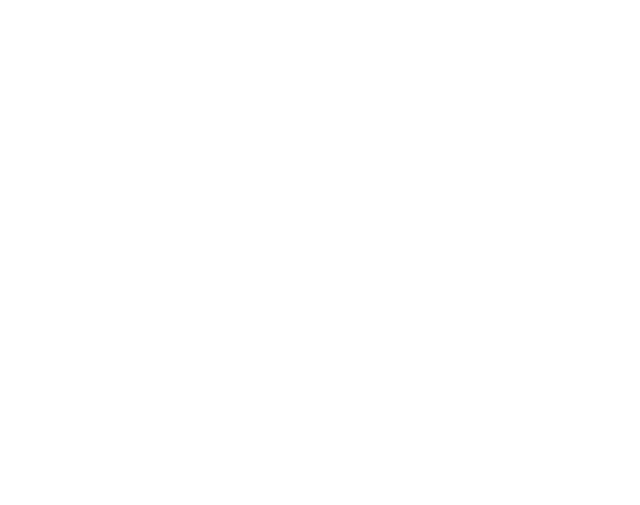
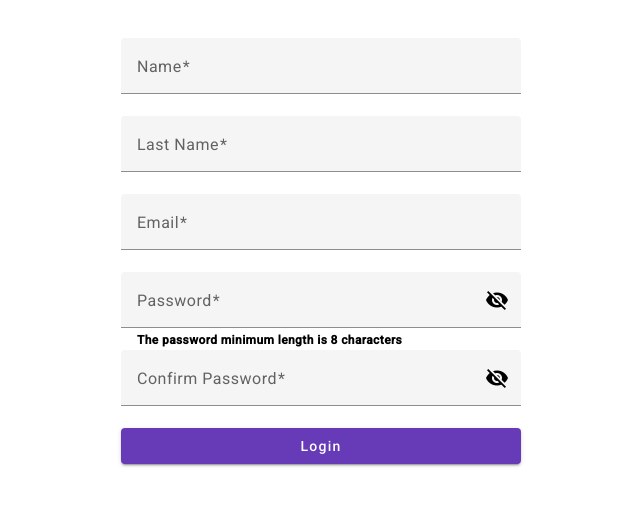
Before and after one commit to persset/budget, an Angular app: page /signup in a window 1280 px wide. Before the commit this address led to /. Shown: the part 149-654 px from the top of the page, without its empty margins (319-959 px from the left). Built offline with nearby package versions, Linux system fonts and the light colour scheme.

Commit message:
Add: Start signup page design

```diff
--- a/src/app/app-routing.module.ts
+++ b/src/app/app-routing.module.ts
@@ -1,9 +1,13 @@
 import { NgModule } from '@angular/core';
-import { CommonModule } from '@angular/common';
 import { RouterModule, Routes } from '@angular/router';
 import { LoginComponent } from './login/login.component';
+import { SignupComponent } from './signup/signup.component';
 
-const routes: Routes = [{ path: 'login', component: LoginComponent }];
+const routes: Routes = [
+  { path: '', component: LoginComponent },
+  { path: 'signup', component: SignupComponent, title: 'Signup' },
+  { path: '**', component: LoginComponent },
+];
 
 @NgModule({
   imports: [RouterModule.forRoot(routes)],
--- /dev/null
+++ b/src/app/signup/signup.component.css
@@ -0,0 +1,15 @@
+#form-container {
+    display: flex;
+    justify-content: center;
+    align-items: center;
+    vertical-align: middle;
+    min-height: 100vh;
+}
+
+.form-fields {
+    width: 50vh;
+}
+
+#login-button {
+    width: 50vh;
+}
--- /dev/null
+++ b/src/app/signup/signup.component.html
@@ -0,0 +1,43 @@
+<div id="form-container">
+    <form id="sign-up-form">
+        <mat-form-field class="form-fields">
+            <mat-label>Name</mat-label>
+            <input matInput placeholder="Name" required>
+        </mat-form-field>
+        <br>
+        <mat-form-field class="form-fields">
+            <mat-label>Last Name</mat-label>
+            <input matInput placeholder="Last Name" required>
+        </mat-form-field>
+        <br>
+        <mat-form-field class="form-fields">
+            <mat-label>Email</mat-label>
+            <input matInput placeholder="Email" required [formControl]="emailFormControl" [errorStateMatcher]="matcher">
+            <mat-error *ngIf="emailFormControl.hasError('email') && !emailFormControl.hasError('required')">Please enter
+                a valid email adresss</mat-error>
+            <mat-error *ngIf="emailFormControl.hasError('required')">Email is <strong>required</strong></mat-error>
+        </mat-form-field>
+        <br>
+        <mat-form-field class="form-fields">
+            <mat-label>Password</mat-label>
+            <input matInput placeholder="Password" required [type]="hidePass ? 'password' : 'text'"
+                [formControl]="passwordFormControl" [errorStateMatcher]="matcher">
+            <mat-icon matSuffix (click)="hidePass = !hidePass">{{hidePass ? 'visibility_off' : 'visibility'}}</mat-icon>
+            <mat-hint align="start"><strong>The password minimum length is 8 characters</strong></mat-hint>
+            <mat-error *ngIf="passwordFormControl.hasError('required')">The
+                password is <strong>required</strong></mat-error>
+            <mat-error
+                *ngIf="passwordFormControl.hasError('minlength') && !passwordFormControl.hasError('required')">The
+                password needs to be at least 8 characters long</mat-error>
+        </mat-form-field>
+        <br>
+        <mat-form-field class="form-fields">
+            <mat-label>Confirm Password</mat-label>
+            <input matInput placeholder="Password" required [type]="hidePassMatch ? 'password' : 'text'">
+            <mat-icon matSuffix (click)="hidePassMatch = !hidePassMatch">{{hidePassMatch ? 'visibility_off' :
+                'visibility'}}</mat-icon>
+        </mat-form-field>
+        <br>
+        <button mat-raised-button color="primary" id="login-button">Login</button>
+    </form>
+</div>
--- /dev/null
+++ b/src/app/signup/signup.component.ts
@@ -0,0 +1,61 @@
+import { Component } from '@angular/core';
+import { MatInputModule } from '@angular/material/input';
+import { MatFormFieldModule } from '@angular/material/form-field';
+import { MatButtonModule } from '@angular/material/button';
+import { MatIconModule } from '@angular/material/icon';
+import {
+  FormControl,
+  FormGroupDirective,
+  NgForm,
+  Validators,
+  FormsModule,
+  ReactiveFormsModule,
+} from '@angular/forms';
+import { ErrorStateMatcher } from '@angular/material/core';
+import { NgIf } from '@angular/common';
+
+export class MyErrorStateMatcher implements ErrorStateMatcher {
+  isErrorState(
+    control: FormControl | null,
+    form: FormGroupDirective | NgForm | null
+  ): boolean {
+    const isSubmitted = form && form.submitted;
+    return !!(
+      control &&
+      control.invalid &&
+      (control.dirty || control.touched || isSubmitted)
+    );
+  }
+}
+
+@Component({
+  selector: 'app-signup',
+  templateUrl: './signup.component.html',
+  styleUrls: ['./signup.component.css'],
+  standalone: true,
+  imports: [
+    MatInputModule,
+    MatFormFieldModule,
+    MatButtonModule,
+    MatIconModule,
+    ReactiveFormsModule,
+    FormsModule,
+    NgIf,
+  ],
+})
+export class SignupComponent {
+  hidePass = true;
+  hidePassMatch = true;
+
+  emailFormControl = new FormControl('', [
+    Validators.required,
+    Validators.email,
+  ]);
+
+  passwordFormControl = new FormControl('', [
+    Validators.required,
+    Validators.minLength(8),
+  ]);
+
+  matcher = new MyErrorStateMatcher();
+}
```
Also changed, not shown: src/app/login/login.component.ts (+1 -15 lines), 1 other file (tests, documents, lock files or other folders).
